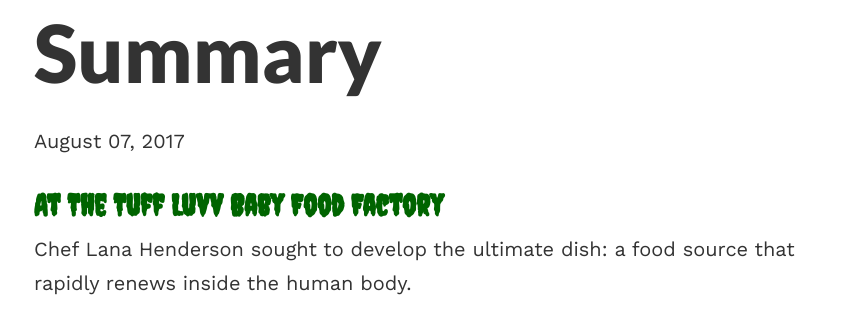
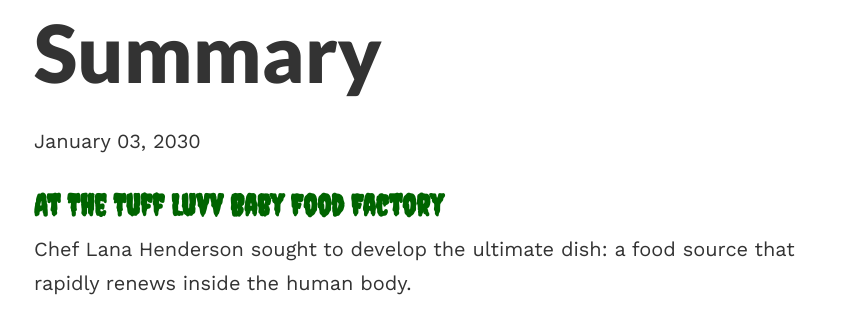
Before and after one commit to blake1ward/tuffluvtheme, a Jekyll site: the page built from _posts/2030-01-03-summary.md, in a window 1280 px wide. Shown: the part 370-694 px from the top of the page, without its empty margins (206-1058 px from the left). Built offline with Jekyll 4.4.1, drawn with Linux system fonts in a browser that asks for light colours.

Commit message:
Update 2030-01-03-summary.md

```diff
--- a/_posts/2030-01-03-summary.md
+++ b/_posts/2030-01-03-summary.md
@@ -1,7 +1,7 @@
 ---
 layout: post
 title:  "Summary"
-date:   2017-08-07 24:00:00 +0600
+date:   2030-01-03 24:00:00 +0600
 ---
 <head>
 <style>
```
